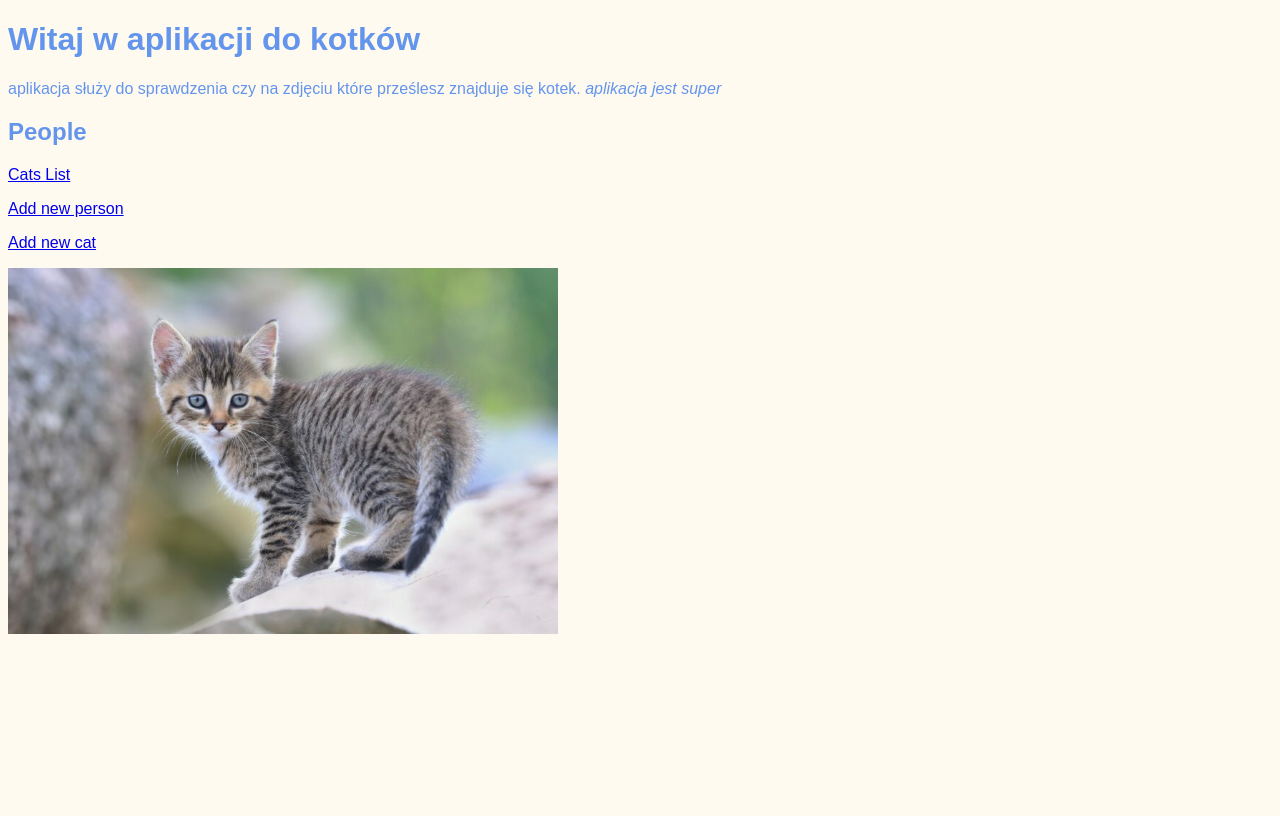
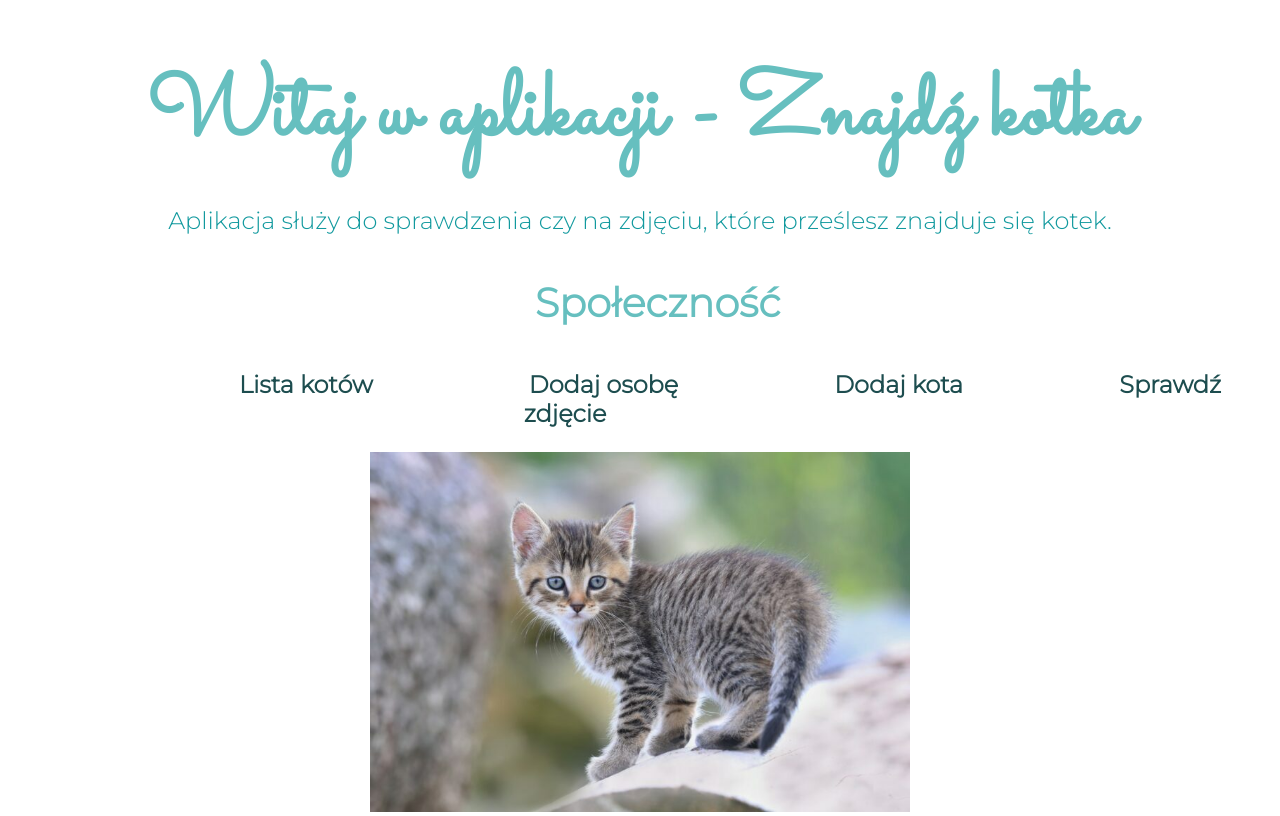
Before and after one commit to AdrianaNowak/FindAKitten, a Django app: page / in a window 1280 px wide. Before the commit the page ends 634 px from the top, so only its background shows below. Run offline with Django 3.2, Linux system fonts and the light colour scheme; data that the repository does not hold is empty.

Commit message:
Adding a photo; Css classes

```diff
--- a/FindAKitten/settings.py
+++ b/FindAKitten/settings.py
@@ -11,6 +11,7 @@ https://docs.djangoproject.com/en/3.1/ref/settings/
 """
 
 from pathlib import Path
+import os
 
 # Build paths inside the project like this: BASE_DIR / 'subdir'.
 BASE_DIR = Path(__file__).resolve().parent.parent
@@ -120,3 +121,6 @@ USE_TZ = True
 # https://docs.djangoproject.com/en/3.1/howto/static-files/
 
 STATIC_URL = '/static/'
+
+MEDIA_ROOT =  os.path.join(BASE_DIR, 'media')
+MEDIA_URL = '/media/'
--- a/FindAKitten/urls.py
+++ b/FindAKitten/urls.py
@@ -15,8 +15,11 @@ Including another URLconf
 """
 from django.contrib import admin
 from django.urls import path
+from django.conf import settings
+from django.conf.urls.static import static
 from website.views import welcome, date, jakistrzeciprzyklad
-from kotki.views import detail, cats_list, new_person, new_cat
+from kotki.views import *
+
 
 urlpatterns = [
     path('admin/', admin.site.urls),
@@ -26,6 +29,10 @@ urlpatterns = [
     path('person/<int:id>', detail, name="detail"),
     path('cats', cats_list, name="cats"),
     path('person/new_person', new_person, name="new_person"),
-    path('person/new_cat', new_cat, name="new_cat")
-
+    path('person/new_cat', new_cat, name="new_cat"),
+    path('image_upload', new_image_view, name='image_upload'),
+    path('success', success, name='success'),
 ]
+if settings.DEBUG:
+        urlpatterns += static(settings.MEDIA_URL,
+                              document_root=settings.MEDIA_ROOT)
--- a/kotki/models.py
+++ b/kotki/models.py
@@ -17,3 +17,8 @@ class Person(models.Model):
 
     def __str__(self):
         return f"{self.name} with age: {self.age}"
+
+
+class Hotel(models.Model):
+    name = models.CharField(max_length=50)
+    hotel_Main_Img = models.ImageField(upload_to='images/')
--- a/website/static/website/style.css
+++ b/website/static/website/style.css
@@ -1,5 +1,81 @@
 body {
-background-color: floralwhite;
-font-family: sans-serif;
-color: cornflowerblue;
+  margin: 0;
+  text-align: center;
+  font-family: 'Merriweather', serif;
+  color: #40514E;
 }
+
+h1 {
+  color: #66BFBF;
+  font-family: 'Sacramento', cursive;
+  font-size: 5.625rem;
+  margin: 50px auto 0 auto;
+}
+
+h2 {
+  color: #66BFBF;
+  font-family: 'Montserrat', sans-serif;
+  font-weight: bold;
+  font-size: 2.5rem;
+  padding: 10px;
+  margin-left: 35px;
+  text-align: center;
+}
+
+p {
+  color: #11999E;
+  font-family: 'Montserrat', sans-serif;
+  font-size: 1.5rem;
+}
+
+li {
+  list-style: none;
+  width: 100%;
+  margin: 5px auto 5px auto;
+}
+
+.top-container {
+  background-color: #ecfbfc;
+  position: relative;
+  padding-top: 100px;
+}
+
+.intro {
+  width: 30%;
+  text-align: center;
+  margin: 50px auto 100px auto;
+  line-height: 2
+
+}
+
+table{
+  width: 50%;
+  margin: 100px auto 150px auto;
+  text-align: left;
+  line-height: 2
+
+}
+
+.p {
+  line-height: 2;
+}
+a {
+  color: #1d4d4f;
+    font-family: 'Montserrat', sans-serif;
+    text-decoration: none;
+    font-weight: bold;
+
+}
+a:hover {
+  color:#e5dfdf;
+}
+.bottom-container {
+  background-color: #6ba8a9;
+  padding: 50px 0 20px;
+
+}
+.copyright{
+color: #e5dfdf;
+font-size: 0.75rem;
+padding: 20px 0;
+}
--- a/website/templates/website/welcome.html
+++ b/website/templates/website/welcome.html
@@ -5,35 +5,37 @@
     <meta charset="UTF-8">
     <title>IsItCat?</title>
     <link rel="stylesheet" href="{% static 'website/style.css' %}" >
+    <link href="https://fonts.googleapis.com/css2?family=Merriweather:wght@300&family=Montserrat:wght@300&family=Sacramento&display=swap" rel="stylesheet">
 </head>
 <body>
-<h1>Witaj w aplikacji do kotków</h1>
+<h1>Witaj w aplikacji - Znajdź kotka</h1>
 <p>
-    aplikacja służy do sprawdzenia czy na zdjęciu które prześlesz znajduje się kotek.
-    <em>aplikacja jest super</em>
+    Aplikacja służy do sprawdzenia czy na zdjęciu, które prześlesz znajduje się kotek.
+
 </p>
 
-<h2>People</h2>
-<ul>
+<h2>Społeczność</h2>
+<ul >
     {% for person in people %}
-        <li>
-            <a href="{% url 'detail' person.id %}">
+        <li >
+            <a  href="{% url 'detail' person.id %}">
                 {{person.name}}
             </a>
         </li>
     {% endfor %}
 </ul>
+
 <p>
-<a href="{% url 'cats' %}">Cats List</a>
-</p>
-<p>
-<a href="/person/new_person">Add new person</a>
+<a  style=" margin-right: 150px; margin-left: 180px; " href="{% url 'cats' %}">Lista kotów</a>
+
+<a  style=" margin-right: 150px;" href="/person/new_person">Dodaj osobę</a>
+
+<a style=" margin-right: 150px;" href="/person/new_cat">Dodaj kota</a>
+
+<a style=" margin-right: 150px;" href="/image_upload">Sprawdź zdjęcie</a>
 </p>
 
-<p>
-<a href="/person/new_cat">Add new cat</a>
-</p>
+<img src="{% static 'website/cat.png' %}" width="540px">
 
-<img src="{% static 'website/cat.png' %}" width="550px">
 </body>
 </html>
--- a/website/views.py
+++ b/website/views.py
@@ -9,7 +9,7 @@ def welcome(request):
 
 
 def date(request):
-    return HttpResponse("Tu Mosz date grzybie jakbyś potrzebował: " + str(datetime.now()))
+    return HttpResponse("wynik datetime now : " + str(datetime.now()))
 
 
 def jakistrzeciprzyklad(request):
```
Also changed, not shown: kotki/forms.py (added, +8 -0 lines), kotki/static/kotki/style.css (+83 -3 lines), kotki/templates/kotki/cats_list.html (+5 -3 lines), kotki/templates/kotki/detail.html (+6 -4 lines), kotki/templates/kotki/images.html (added, +14 -0 lines), kotki/templates/kotki/new_cat.html (+15 -1 lines), kotki/templates/kotki/new_person.html (+21 -2 lines), kotki/views.py (+17 -0 lines), kotki/migrations/0002_hotel.py (added).
